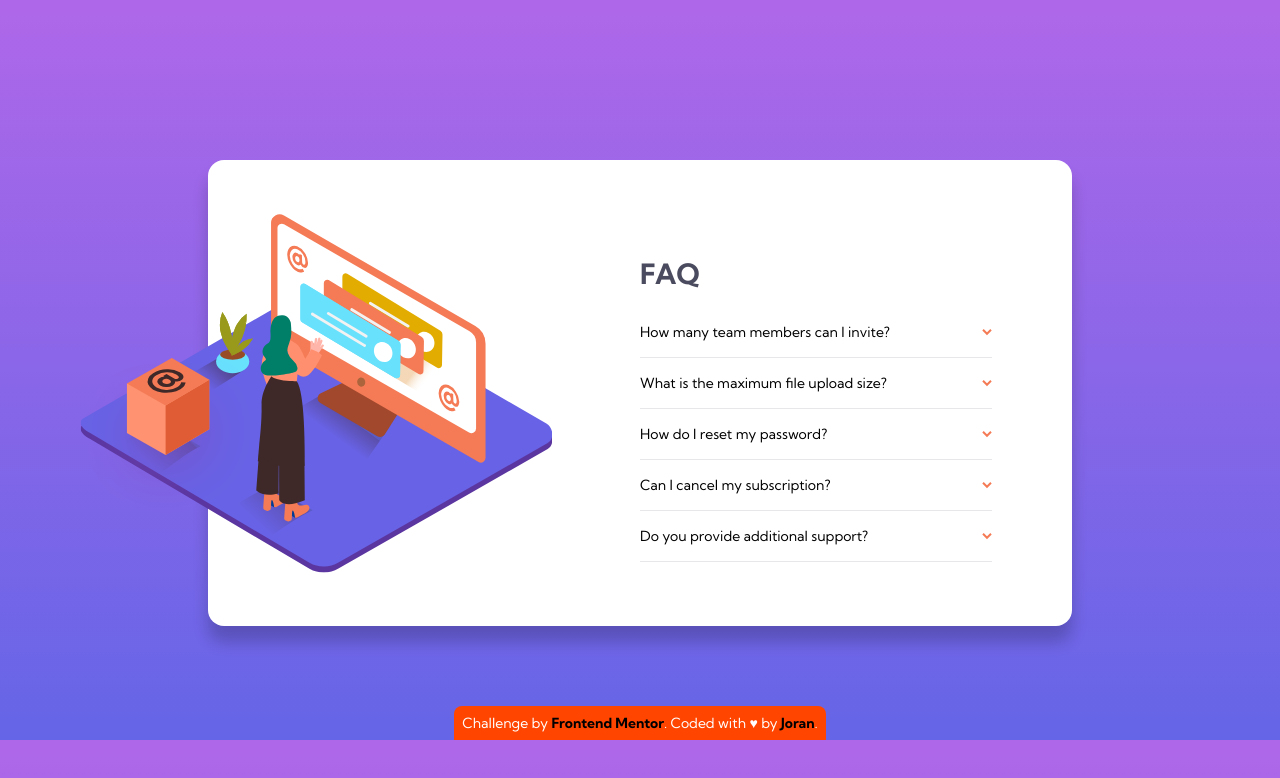
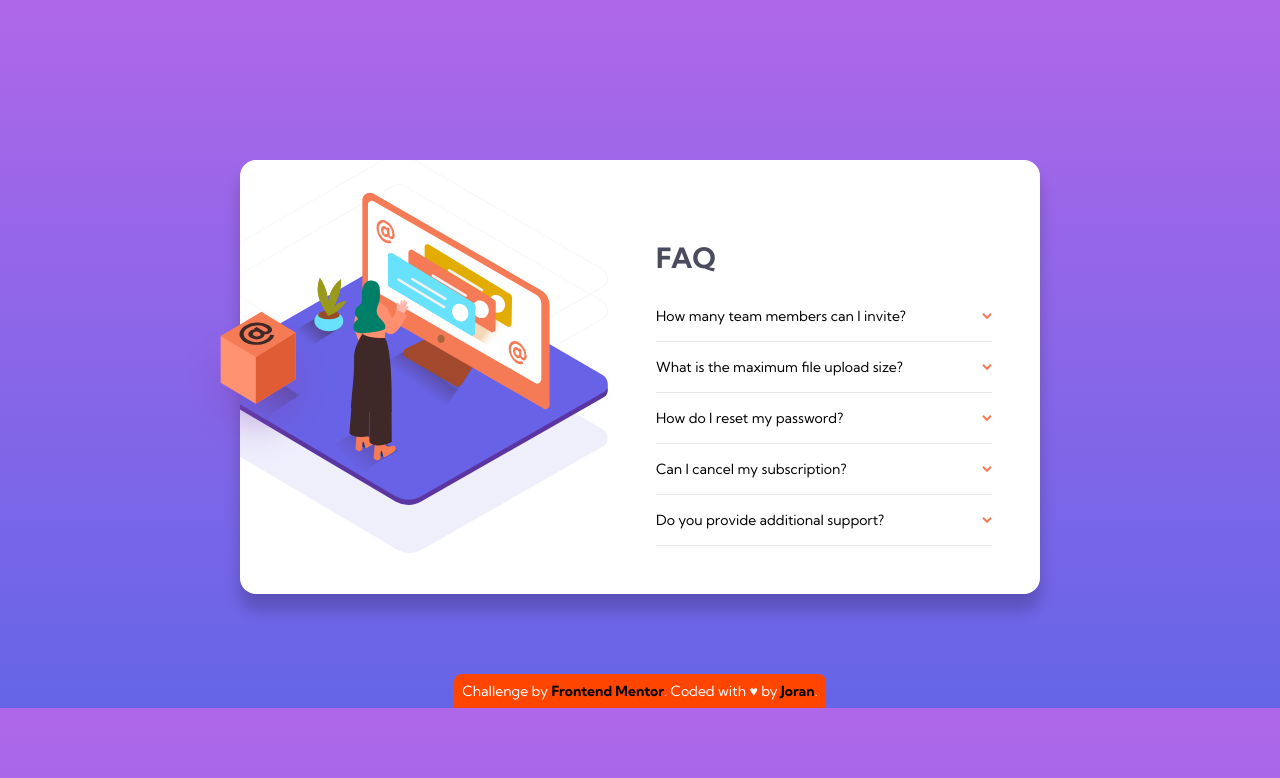
Before and after one commit to DrKlonk/fem-accordion-faq, a website: page index.html in a window 1280 px wide. Drawn offline with Linux system fonts and the light colour scheme.

Commit message:
fix overflows on desktop using jacobs method

```diff
--- a/index.html
+++ b/index.html
@@ -23,25 +23,29 @@
   <body>
     <div class="flex-container">
       <div class="card">
-        <div class="image-box">
+        <div class="card__left">
+          <!-- <img src="images/bg-pattern-desktop.svg" alt="" /> -->
+          <div class="hidden">
             <picture>
               <source
                 srcset="images/illustration-woman-online-desktop.svg"
                 media="all and (min-width: 56.25em)"
-              class="image-box__platform"
+                class="image-platform"
               />
               <img
                 src="images/illustration-woman-online-mobile.svg"
                 alt="Illustration of a woman looking at a large screen"
-              class="image-box__platform"
+                class="image-platform"
               />
             </picture>
+          </div>
           <img
             src="images/illustration-box-desktop.svg"
             alt="A box"
-            class="image-box__cube"
+            class="image-cube"
           />
         </div>
+        <div class="card__right">
           <div class="faq">
             <h1 class="faq__title">FAQ</h1>
             <div class="accordion">
@@ -141,6 +145,7 @@
             </div>
           </div>
         </div>
+      </div>
 
       <div class="attribution">
         Challenge by
--- a/scss/components/_card.scss
+++ b/scss/components/_card.scss
@@ -1,54 +1,79 @@
+// MOBILE (DEFAULT)
 .card {
   background-color: white;
   border-radius: 1rem;
-  padding: 8rem 2rem 2rem 2rem;
   margin: 0 1rem;
   position: relative;
   box-shadow: 0 1rem 1rem rgba(0, 0, 0, 0.2);
 
-  @include respond(desktop) {
-    display: flex;
-    flex-direction: row;
-    padding: 4rem 5rem;
-    margin: 0 3rem;
-  }
+  &__left {
+    .hidden {
+      width: 23rem;
+      height: 10rem;
+      margin: 0 auto;
+      background-image: url(../images/bg-pattern-mobile.svg);
 
-  // IMAGE BOX MOBILE
-  .image-box {
-    position: absolute;
-    top: 0;
-    left: 50%;
+      background-size: 23rem;
+      background-repeat: no-repeat;
+      position: relative;
 
-    &__platform {
-      position: absolute;
-      transform: translate(-55%, -55%);
+      .image-platform {
+        width: 112%;
+        position: absolute;
+        top: -10.5rem;
+        left: -12%;
+      }
     }
-    &__cube {
+    .image-cube {
       display: none;
     }
   }
 
-  // IMAGE BOX DESKTOP
-  @include respond(desktop) {
-    .image-box {
-      flex: 1;
-      position: relative;
-      display: block;
-      left: 0;
+  &__right {
+    padding: 3rem;
+  }
+}
 
-      &__platform {
+// DESKTOP
+@include respond(desktop) {
+  .card {
+    width: 50rem;
+    display: flex;
+    align-items: center;
+    justify-content: space-between;
+
+    &__left {
+      align-self: stretch;
+
+      .hidden {
+        overflow: hidden;
+        height: 100%;
+        background-image: url(../images/bg-pattern-desktop.svg);
+        background-size: 25.6rem;
+        background-repeat: no-repeat;
+        background-position: -2.6rem -0.5rem;
+
+        position: relative;
+
+        .image-platform {
+          position: absolute;
+          top: 2rem;
+          left: -12%;
+        }
+      }
+
+      .image-cube {
         position: absolute;
-        width: 134%;
-        top: 50%;
-        transform: translate(-44%, -50%);
+        display: block;
+        top: 9.4rem;
+        left: -3.9rem;
+        width: 10rem;
+        height: 10rem;
       }
-      &__cube {
-        width: 50%;
-        position: absolute;
-        top: 39%;
-        left: -59%;
-        display: block;
-      }
+    }
+
+    &__right {
+      padding: 3rem;
     }
   }
 }
--- a/scss/components/_faq.scss
+++ b/scss/components/_faq.scss
@@ -1,7 +1,4 @@
 .faq {
-  @include respond(desktop) {
-    flex: 1;
-  }
   &__title {
     text-align: center;
     margin-bottom: 2rem;
--- a/scss/layout/_layout.scss
+++ b/scss/layout/_layout.scss
@@ -14,7 +14,7 @@ body {
   align-items: center;
   height: 100%;
 
-  @include respond(desktop) {
+  @media only screen and (min-width: 56.25em) {
     width: 75%;
   }
 }
```
Also changed, not shown: css/styles.css. Lines whose indentation alone changed are shown as unchanged.
